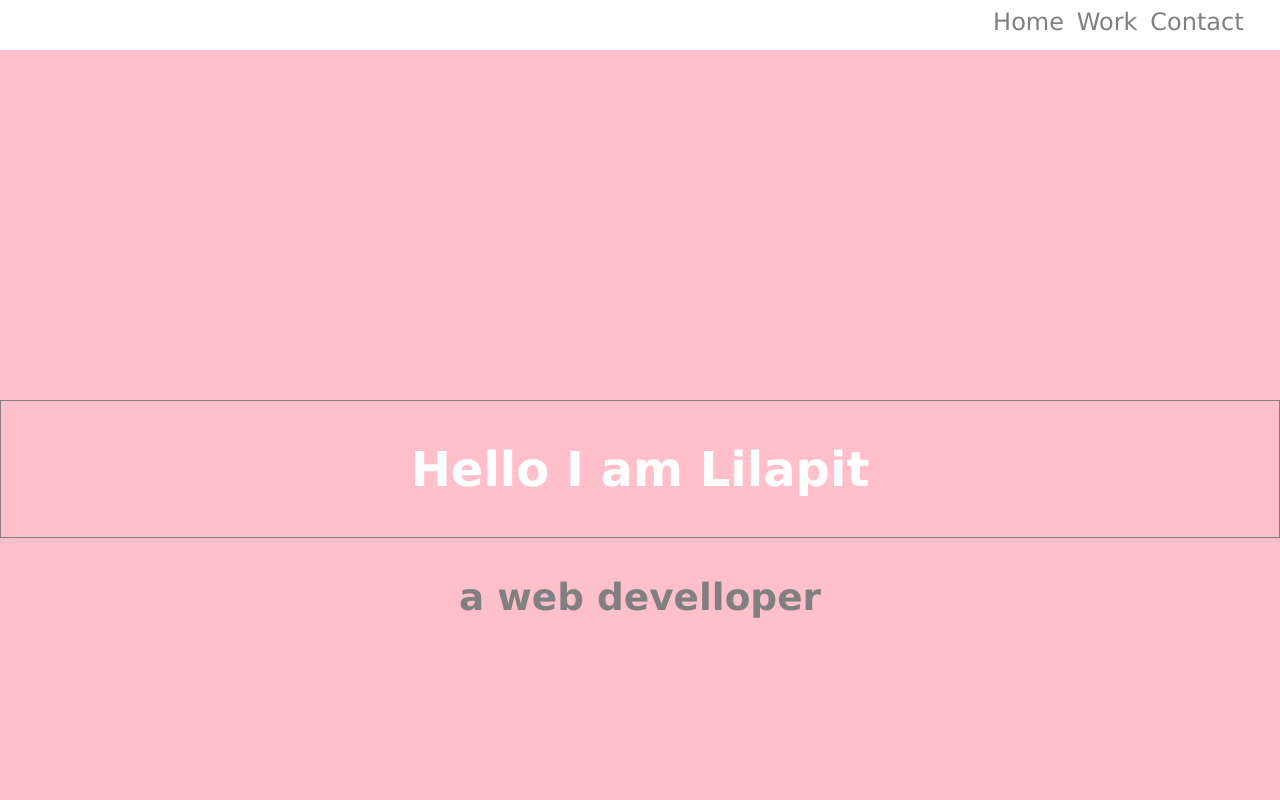
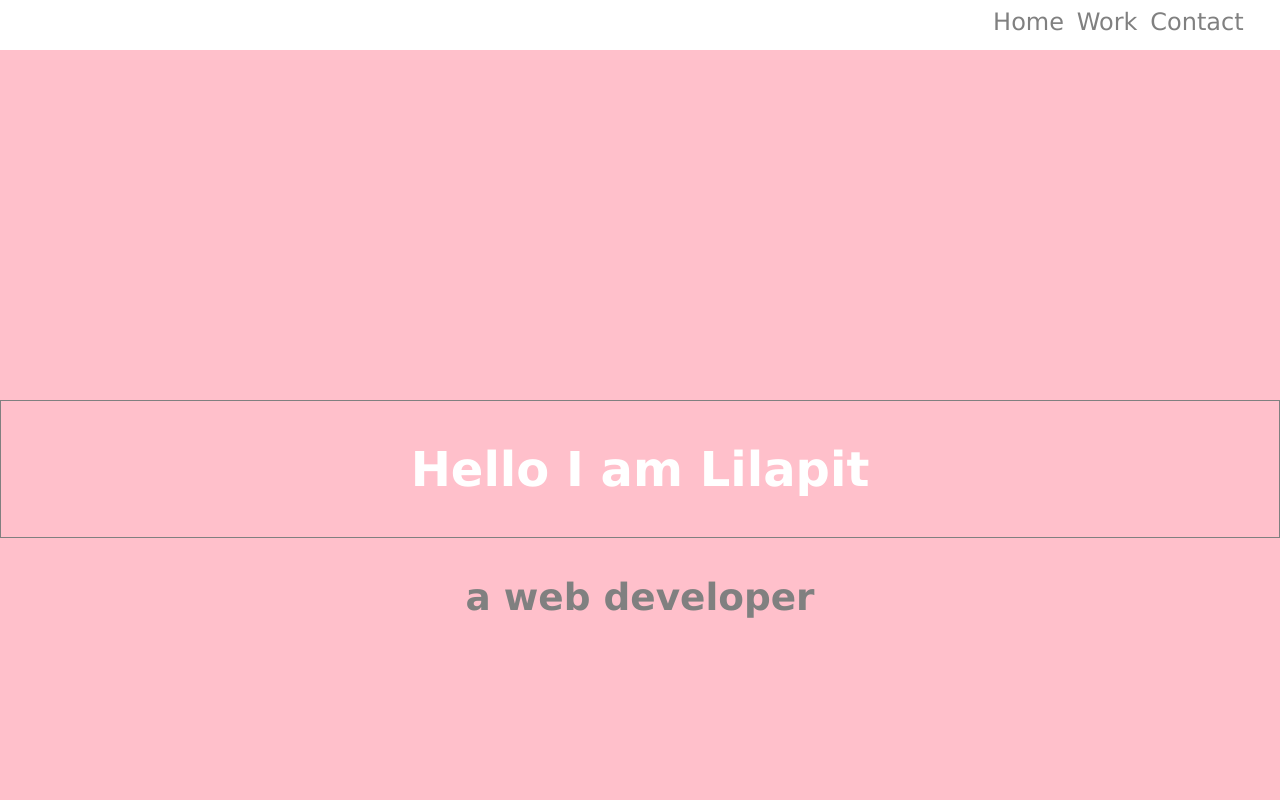
Before and after one commit to lilapit/lilapit.personal-portfolio, a plain HTML site: page index.html in a window 1280 px wide. Shown: the top 800 px of the page. Drawn offline with Linux system fonts and the light colour scheme.

Commit message:
Update index.html

```diff
--- a/index.html
+++ b/index.html
@@ -26,7 +26,7 @@
       <section id="welcome-section">
         <div class="hello"><h1>Hello I am Lilapit
         </h1></div>
-        <h3>a web develloper
+        <h3>a web developer
         </h3>
       </section>
 
@@ -39,7 +39,7 @@
         <a href="https://lilapit.github.io/lilapit.tribute-page/"><img class= "project-tile"  src="https://i.ibb.co/56bHkMP/tribute-page.png" alt="a photo of a site for Vera Rubin"
         loading="lazy"></a>
 
-       <a href="https://lilapit.github.io/lilapit.technical-documentation/"><img class= "project-tile"  src="https://i.ibb.co/dfy81dW/technical-documentation.jpg" alt="a photo of a site for html"
+        <a href="https://lilapit.github.io/lilapit.technical-documentation/"><img class= "project-tile"  src="https://i.ibb.co/dfy81dW/technical-documentation.jpg" alt="a photo of a site for html"
        loading="lazy"></a>
 
        <a href="https://lilapit.github.io/lilapit.product-landing-page/"><img class= "project-tile"  src="https://i.ibb.co/mc6HVgV/product-landing-page.png" alt="a site for pianos"
```
